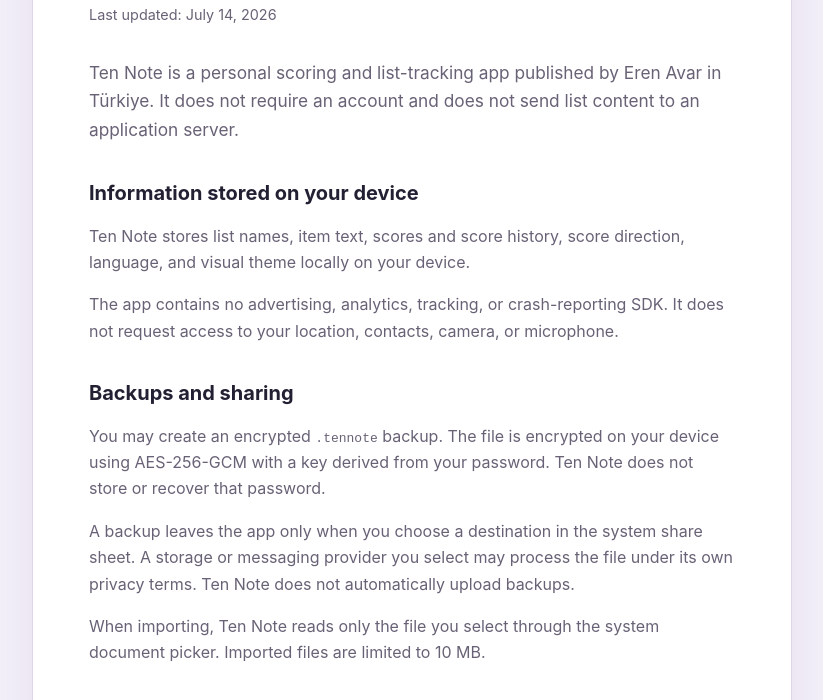
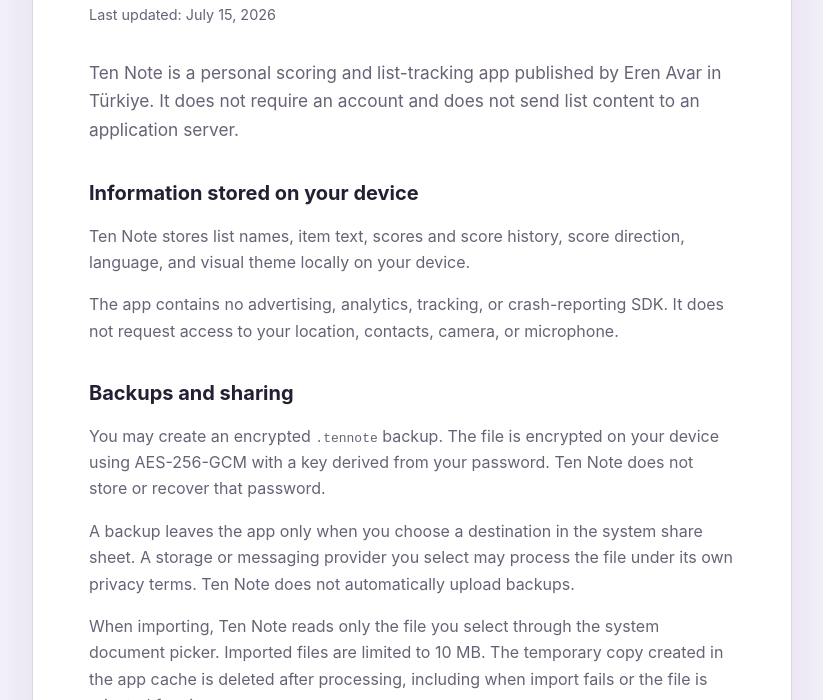
Before and after one commit to erenavar/ten-note-pages, a plain HTML site: page privacy/index.html in a window 1280 px wide. Shown: the part 250-950 px from the top of the page, without its empty margins (228-1051 px from the left). Drawn offline with Linux system fonts and the light colour scheme.

Commit message:
docs: sync privacy policy with backup cleanup

```diff
--- a/privacy/index.html
+++ b/privacy/index.html
@@ -18,7 +18,7 @@
   <main>
     <p class="eyebrow">Ten Note</p>
     <h1>Privacy Policy</h1>
-    <p class="meta">Last updated: July 14, 2026</p>
+    <p class="meta">Last updated: July 15, 2026</p>
 
     <p class="lede">Ten Note is a personal scoring and list-tracking app published by Eren Avar in Türkiye. It does not require an account and does not send list content to an application server.</p>
 
@@ -29,7 +29,7 @@
     <h2>Backups and sharing</h2>
     <p>You may create an encrypted <code>.tennote</code> backup. The file is encrypted on your device using AES-256-GCM with a key derived from your password. Ten Note does not store or recover that password.</p>
     <p>A backup leaves the app only when you choose a destination in the system share sheet. A storage or messaging provider you select may process the file under its own privacy terms. Ten Note does not automatically upload backups.</p>
-    <p>When importing, Ten Note reads only the file you select through the system document picker. Imported files are limited to 10 MB.</p>
+    <p>When importing, Ten Note reads only the file you select through the system document picker. Imported files are limited to 10 MB. The temporary copy created in the app cache is deleted after processing, including when import fails or the file is rejected for size.</p>
 
     <h2>Retention and deletion</h2>
     <p>Local information remains until you delete content, use <strong>Settings → Delete all local data</strong>, or uninstall the app. Exported backups must be deleted separately from wherever you saved or shared them.</p>
@@ -42,7 +42,7 @@
     <p>Ten Note is a general personal tracking tool. It does not provide medical advice, diagnosis, or treatment and is not a substitute for professional care.</p>
 
     <h2>Website hosting</h2>
-    <p>This policy covers the Ten Note mobile app. This page is hosted by GitHub Pages; GitHub may process technical website-access data under its own privacy terms.</p>
+    <p>This policy covers the Ten Note mobile app. This page is hosted by GitHub Pages; GitHub may process technical website-access data under its own privacy terms. Opening this page from Ten Note does not add your list content to the request.</p>
 
     <h2>Changes and contact</h2>
     <p>The policy may be updated when the app or legal obligations change. The date above identifies the current version.</p>
```
